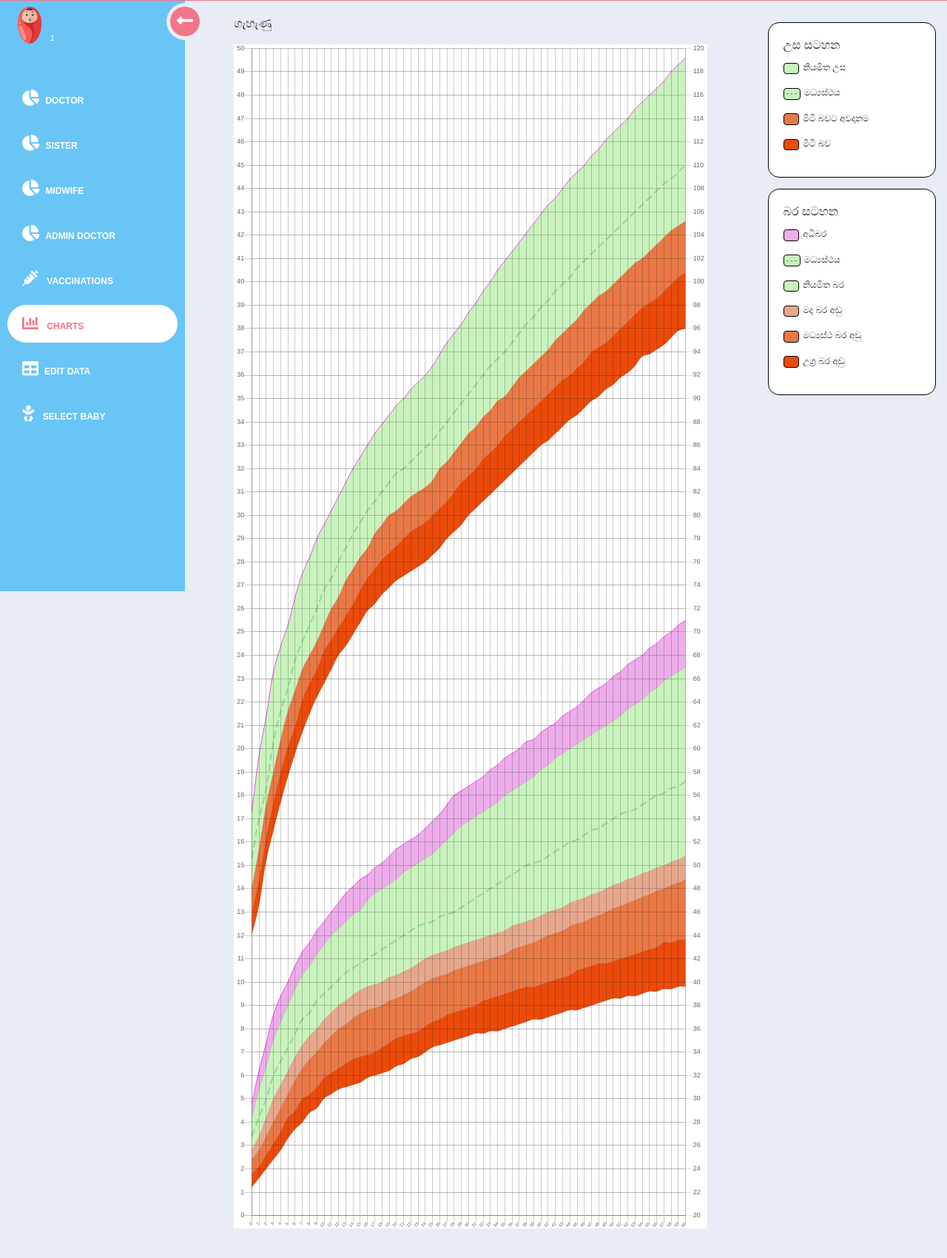
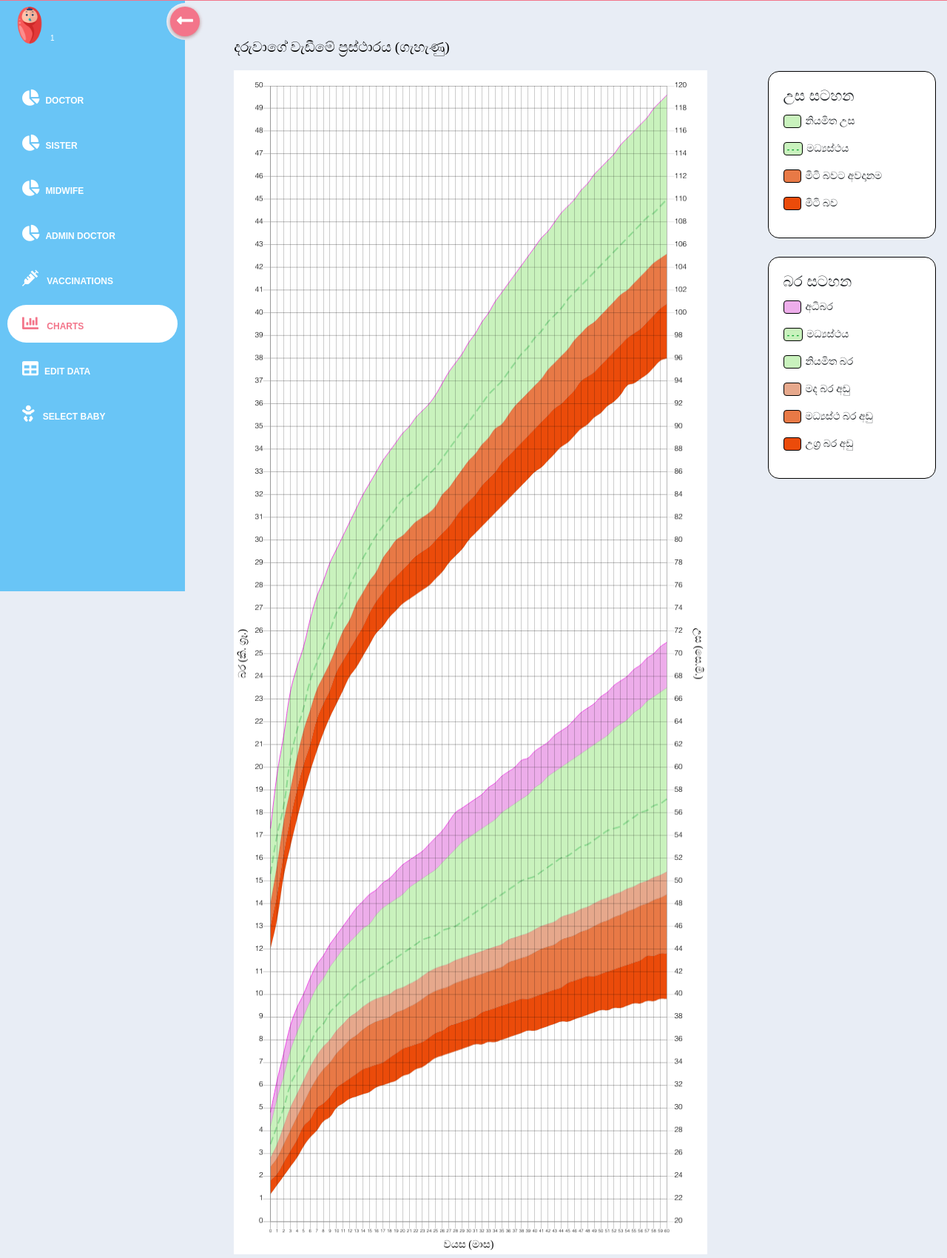
Before and after one commit to ashenud/ihms-pure, a PHP site: page /pages/baby/baby-charts.php in a window 1280 px wide. Shown: the part 58-1758 px from the top of the page at 74% size. Before the commit the page ends 1718 px from the top, so only its background shows below. Run offline with PHP 8.4, Linux system fonts and the light colour scheme; the visitor is signed in with stand-in values (Sample User, id 1); data that the repository does not hold is empty; some web fonts are replaced.

Commit message:
chart styled day 1

```diff
--- a/assets/css/dashboard-style.css
+++ b/assets/css/dashboard-style.css
@@ -251,6 +251,7 @@ body {
     border-radius: 50%;
     height: 40px;
     background: #f3758a;
+    box-shadow: 0 2px 5px 0 rgba(0,0,0,.2),0 1px 6px -2px rgba(244,67,54,.6);
 }
 
 .arrow {
--- a/assets/css/english-fonts.css
+++ b/assets/css/english-fonts.css
@@ -2,3 +2,7 @@
   font-family: Poppins;
   src: url(../fonts/english-fonts/Poppins-Regular.ttf);
 }
+@font-face {
+  font-family: Helvetica;
+  src: url(../fonts/english-fonts/Helvetica-Neue.otf);
+}
--- a/pages/baby/baby-charts.php
+++ b/pages/baby/baby-charts.php
@@ -52,6 +52,7 @@
     <link rel="stylesheet" href="../../assets/css/fontawesome/css/all.css">
     <link rel="stylesheet" href="../../assets/css/unicode-fonts.css">
     <link rel="stylesheet" href="../../assets/css/material-design-iconic-font.min.css">
+    <link rel="stylesheet" href="../../assets/css/english-fonts.css">
 
     <!--css files-->
     <link rel="stylesheet" href="../../assets/css/bootstrap.min.css">
@@ -277,7 +278,7 @@
 
                 <div class="container">
                     <div class="row">
-                        <div class="col-md-9">
+                        <div class="col-xl-9">
                             <div class="chart-area">
 
                                 <?php
@@ -289,15 +290,15 @@
 
                                     if($gender=='M') {
                                 ?>
-                                <div class="word"><p>පිරිමි</p></div>
-                                <canvas id="lineChartM" class="line-chart" style="background-color: #fff;"></canvas>
+                                <div class="word"><p>දරුවාගේ වැඩීමේ ප්‍රස්ථාරය (පිරිමි)</p></div>
+                                <canvas id="lineChartM" class="line-chart"></canvas>
 
                                 <?php
                                     }
                                     else {
                                 ?>
-                                <div class="word"><p>ගැහැණු</p></div>
-                                <canvas id="lineChartF" class="line-chart" style="background-color: #fff;"></canvas>
+                                <div class="word"><p>දරුවාගේ වැඩීමේ ප්‍රස්ථාරය (ගැහැණු)</p></div>
+                                <canvas id="lineChartF" class="line-chart"></canvas>
 
                                 <?php
                                     }
@@ -305,19 +306,25 @@
 
                             </div>
                         </div>
-                        <div class="col-md-3 data-range">
+
+                        <div class="col-xl-3 data-range">
+                            <div class="container-fluid data-area">
+                                <div class="row">
+                                    <div class="col-xl-12 col-md-6 data-range">
                                     <div class="card">
                                         <div class="card-body">
-                                    <h6 class="card-title">උස සටහන</h6>
+                                            <h5 class="card-title">උස සටහන</h5>
                                             <p><span class="badge color-1">     </span>නියමිත උස</p>
                                             <p><span class="badge color-1"><i>- - -</i></span>මධ්‍යස්ථය</p>
                                             <p><span class="badge color-2">     </span>මිටි බවට අවදානම</p>
                                             <p><span class="badge color-3">     </span>මිටි බව</p>
                                         </div>
                                     </div>
+                                </div>
+                                    <div class="col-xl-12 col-md-6 data-range">
                                     <div class="card">
                                         <div class="card-body">
-                                    <h6 class="card-title">බර සටහන</h6>
+                                            <h5 class="card-title">බර සටහන</h5>
                                             <p><span class="badge color-5">     </span>අධිබර</p>
                                             <p><span class="badge color-1"><i>- - -</i></span>මධ්‍යස්ථය</p>
                                             <p><span class="badge color-1">     </span>නියමිත බර</p>
@@ -325,6 +332,9 @@
                                             <p><span class="badge color-2">     </span>මධ්‍යස්ථ බර අඩු</p>
                                             <p><span class="badge color-3">     </span>උග්‍ර බර අඩු</p>
 
+                                        </div>
+                                    </div>
+                                </div>
                                 </div>
                             </div>
                         </div>
@@ -345,8 +355,6 @@
     <script type="text/javascript" src="../../assets/js/core/jquery.min.js"></script>
     <script type="text/javascript" src="../../assets/js/core/popper.min.js"></script>
     <script type="text/javascript" src="../../assets/js/core/bootstrap.min.js"></script>
-
-    <script type="text/javascript" src="../../assets/js/script.js"> </script>
     <!--end core js files-->
 
 
@@ -387,16 +395,16 @@
 
     <!-- male chart -->
     <script>
-            const CHART = document.getElementById("lineChartM");
-            console.log(CHART);
-            let lineChart = new Chart(CHART, {
+
+            Chart.defaults.global.defaultFontFamily = 'Helvetica';
+            Chart.defaults.global.defaultFontFamily = 'abhaya';
+            var maleChart = {
                 type: ['line'],
-
                 data: {
                         labels: ['0', '1', '2', '3', '4', '5', '6', '7', '8', '9', '10', '11', '12', '13', '14', '15', '16', '17', '18', '19', '20', '21', '22', '23', '24', '25', '26', '27', '28', '29', '30', '31', '32', '33', '34', '35', '36', '37', '38', '39', '40', '41', '42', '43', '44', '45', '46', '47', '48', '49', '50', '51', '52', '53', '54', '55', '56', '57', '58', '59', '60',],
                         datasets: [
                                     {
-                                        label: ['# of Votes'],
+                                        label: [''],
                                         yAxisID: 'A',
                                         data: [1.6, 1.5, 1.7, 2.1, 2.7, 3.3, 3.9, 4.4, 4.8, 5.2, 5.5, 5.8, 6, 6.2, 6.3, 6.4, 6.5, 6.6, 6.7, 6.8, 6.85, 6.95, 7, 7.1, 7.2, 7.4, 7.55, 7.7, 7.8, 7.9, 7.95, 8, 8, 8, 8.05, 8.1, 8.15, 8.2, 8.3, 8.35, 8.4, 8.5, 8.55, 8.6, 8.7, 8.8, 8.9, 9, 9.1, 9.2, 9.3, 9.4, 9.5, 9.6, 9.7, 9.8, 9.9, 10, 10.1, 10.2, 10.2],
                                         fill: false,
@@ -525,10 +533,11 @@
                                         yAxisID: 'A',
                                         data: [<?php echo $weight; ?>],
                                         fill: false,
-                                        borderColor: ['rgba(0,0,0, 1)'],
+                                        backgroundColor: 'rgba(0, 16, 85, 1)',
+                                        borderColor: 'rgba(0, 16, 85, 1)',
                                         lineTension: 0,
                                         borderWidth: 2,
-                                        pointRadius: 4
+                                        pointRadius: 3,
 
                                     },
 
@@ -537,10 +546,11 @@
                                         yAxisID: 'B',
                                         data: [<?php echo $height; ?>],
                                         fill: false,
-                                        borderColor: ['rgba(0,0,0, 1)'],
+                                        backgroundColor: 'rgba(0, 16, 85, 1)',
+                                        borderColor: 'rgba(0, 16, 85, 1)',
                                         lineTension: 0,
                                         borderWidth: 2,
-                                        pointRadius: 4
+                                        pointRadius: 3,
                                     }
                                   ]
                        },
@@ -556,14 +566,22 @@
                                 type: 'linear',
                                 position: 'left',
                                 ticks: {
-                                    fontSize: 9,
+                                    fontSize: 10,
                                     beginAtZero: true,
-                                    stepSize: 1
+                                    stepSize: 1,
+                                    fontFamily: 'Helvetica',
+                                    fontColor: '#000',
                                 },
                                 gridLines: {
                                     lineWidth: 1,
                                     color: 'rgba(0, 0, 0, 0.2)',
                                     z: 1
+                                },
+                                scaleLabel: {
+                                    display: true,
+                                    labelString: "බර (කි. ග්‍රෑ.)",
+                                    fontColor: '#000',
+                                    fontSize: 14,
                                 }
                             },
 
@@ -572,11 +590,19 @@
                                 type: 'linear',
                                 position: 'right',
                                 ticks: {
-                                    fontSize: 9,
+                                    fontSize: 10,
                                     beginAtZero: true,
                                     min: 20,
                                     max: 120,
-                                    stepSize: 2
+                                    stepSize: 2,
+                                    fontFamily: 'Helvetica',
+                                    fontColor: '#000'
+                                },
+                                scaleLabel: {
+                                    display: true,
+                                    labelString: "උස (සෙ.මි.)",
+                                    fontColor: '#000',
+                                    fontSize: 14,
                                 }
                             }
 
@@ -585,18 +611,32 @@
                             {
                                 ticks: {
                                     fontSize: 6,
-                                    stepSize: 1
+                                    stepSize: 1,
+                                    fontFamily: 'Helvetica',
+                                    fontColor: '#000',
+                                    maxRotation: 0,
                                 },
                                 gridLines: {
                                     lineWidth: 1,
                                     color: 'rgba(0, 0, 0, 0.2)',
                                     z: 1
+                                },
+                                scaleLabel: {
+                                    display: true,
+                                    labelString: "වයස (මාස)",
+                                    fontColor: '#000',
+                                    fontSize: 14,
                                 }
                             }]
                     },
+                    tooltips: false,
                     responsive: true
                 }
-            });
+            }
+
+            var ctxMaleChart = document.getElementById('lineChartM').getContext('2d');
+            new Chart(ctxMaleChart, maleChart);
+
     </script>
     <!-- end of male chart -->
 
@@ -606,16 +646,16 @@
     ?>
     <!-- female chart -->
     <script>
-            const CHART = document.getElementById("lineChartF");
-            console.log(CHART);
-            let lineChart = new Chart(CHART, {
+
+            Chart.defaults.global.defaultFontFamily = 'Helvetica';
+            Chart.defaults.global.defaultFontFamily = 'abhaya';
+            var femaleChart = {
                 type: ['line'],
-
                 data: {
                         labels: ['0', '1', '2', '3', '4', '5', '6', '7', '8', '9', '10', '11', '12', '13', '14', '15', '16', '17', '18', '19', '20', '21', '22', '23', '24', '25', '26', '27', '28', '29', '30', '31', '32', '33', '34', '35', '36', '37', '38', '39', '40', '41', '42', '43', '44', '45', '46', '47', '48', '49', '50', '51', '52', '53', '54', '55', '56', '57', '58', '59', '60',],
                         datasets: [
                                     {
-                                        label: ['# of Votes'],
+                                        label: [''],
                                         yAxisID: 'A',
                                         data: [1.2, 1.6, 2, 2.4, 2.8, 3.3, 3.7, 4, 4.4, 4.6, 5, 5.2, 5.4, 5.5, 5.6, 5.7, 5.9, 6, 6.1, 6.2, 6.4, 6.5, 6.7, 6.8, 7, 7.2, 7.3, 7.4, 7.5, 7.6, 7.7, 7.8, 7.8, 7.9, 7.9, 8, 8.1, 8.2, 8.3, 8.4, 8.4, 8.5, 8.6, 8.7, 8.8, 8.8, 8.9, 9, 9.1, 9.2, 9.3, 9.3, 9.4, 9.4, 9.5, 9.6, 9.6, 9.7, 9.7, 9.8, 9.8],
                                         fill: false,
@@ -665,7 +705,7 @@
                                     },
 
                                     {
-                                        label: ['# of Votes'],
+                                        label: [''],
                                         yAxisID: 'A',
                                         data: [3.4, 4.2, 5, 6, 6.6, 7.2, 7.8, 8.4, 8.7, 9.2, 9.5, 9.8, 10.1, 10.4, 10.6, 10.8, 11, 11.2, 11.4, 11.6, 11.8, 12, 12.2, 12.4, 12.5, 12.6, 12.8, 12.9, 13, 13.2, 13.4, 13.6, 13.8, 14, 14.2, 14.4, 14.6, 14.8, 15, 15.1, 15.2, 15.4, 15.6, 15.8, 16, 16.1, 16.3, 16.5, 16.6, 16.8, 17, 17.2, 17.3, 17.4, 17.6, 17.8, 18, 18.1, 18.3, 18.4, 18.6],
                                         fill: false,
@@ -744,10 +784,11 @@
                                         yAxisID: 'A',
                                         data: [<?php echo $weight; ?>],
                                         fill: false,
-                                        borderColor: ['rgba(0,0,0, 1)'],
+                                        backgroundColor: 'rgba(0, 16, 85, 1)',
+                                        borderColor: 'rgba(0, 16, 85, 1)',
                                         lineTension: 0,
                                         borderWidth: 2,
-                                        pointRadius: 4
+                                        pointRadius: 3,
 
                                     },
 
@@ -756,10 +797,11 @@
                                         yAxisID: 'B',
                                         data: [<?php echo $height; ?>],
                                         fill: false,
-                                        borderColor: ['rgba(0,0,0, 1)'],
+                                        backgroundColor: 'rgba(0, 16, 85, 1)',
+                                        borderColor: 'rgba(0, 16, 85, 1)',
                                         lineTension: 0,
                                         borderWidth: 2,
-                                        pointRadius: 4
+                                        pointRadius: 3,
                                     }
                                   ]
                        },
@@ -775,14 +817,22 @@
                                 type: 'linear',
                                 position: 'left',
                                 ticks: {
-                                    fontSize: 9,
+                                    fontSize: 10,
                                     beginAtZero: true,
-                                    stepSize: 1
+                                    stepSize: 1,
+                                    fontFamily: 'Helvetica',
+                                    fontColor: '#000',
                                 },
                                 gridLines: {
                                     lineWidth: 1,
                                     color: 'rgba(0, 0, 0, 0.2)',
                                     z: 1
+                                },
+                                scaleLabel: {
+                                    display: true,
+                                    labelString: "බර (කි. ග්‍රෑ.)",
+                                    fontColor: '#000',
+                                    fontSize: 14,
                                 }
                             },
 
@@ -791,11 +841,19 @@
                                 type: 'linear',
                                 position: 'right',
                                 ticks: {
-                                    fontSize: 9,
+                                    fontSize: 10,
                                     beginAtZero: true,
                                     min: 20,
                                     max: 120,
-                                    stepSize: 2
+                                    stepSize: 2,
+                                    fontFamily: 'Helvetica',
+                                    fontColor: '#000',
+                                },
+                                scaleLabel: {
+                                    display: true,
+                                    labelString: "උස (සෙ.මි.)",
+                                    fontColor: '#000',
+                                    fontSize: 14,
                                 }
                             }
 
@@ -804,18 +862,31 @@
                             {
                                 ticks: {
                                     fontSize: 6,
-                                    stepSize: 1
+                                    stepSize: 1,
+                                    fontFamily: 'Helvetica',
+                                    fontColor: '#000',
+                                    maxRotation: 0,
                                 },
                                 gridLines: {
                                     lineWidth: 1,
                                     color: 'rgba(0, 0, 0, 0.2)',
                                     z: 1
+                                },
+                                scaleLabel: {
+                                    display: true,
+                                    labelString: "වයස (මාස)",
+                                    fontColor: '#000',
+                                    fontSize: 14,
                                 }
                             }]
                     },
+                    tooltips: false,
                     responsive: true
                 }
-            });
+            }
+
+            var ctxFemaleChart = document.getElementById('lineChartF').getContext('2d');
+            new Chart(ctxFemaleChart, femaleChart);
     </script>
     <!-- end of female chart -->
 
--- a/pages/baby/css/baby-charts-style.css
+++ b/pages/baby/css/baby-charts-style.css
@@ -4,7 +4,6 @@ body {
 }
 
 .chart-area {
-    font-family: 'abhaya', serif;
     position: relative;
     margin: auto;
     margin-bottom: 50px;
@@ -12,42 +11,68 @@ body {
     width: 50vw;
 }
 
-.data-range .card {
+.chart-area .word p {
+    font-family: 'abhaya', serif;
+    font-size: 1.2rem;
+    font-weight: 300;
+    color: #000;
+    margin-top: 30px;
+}
+
+.chart-area canvas {
+    background-color: #fff;
+    padding-top: 15px;
+    margin-bottom: 50px;
+}
+
+.data-range .data-area {
+    padding-right: 0;
+    padding-left: 0;
+    margin-top: 66px;
+}
+
+.data-range .data-area .card {
     margin-top: 10px;
     margin-bottom: 15px;
     border: 1px solid #000;
     border-radius: 15px;
 }
 
-.data-range .card p {
-    font-size: 12px;
+.data-range .data-area .card h6 {
+    font-family: 'abhaya', serif;
+    font-weight: 300;
 }
 
-.data-range .card p span {
+.data-range .data-area .card p {
+    font-family: 'abhaya', serif;
+    font-size: 14px;
+}
+
+.data-range .data-area .card p span {
     margin-right: 5px;
     border: 1px solid #000;
 }
 
-.data-range .card p i {
+.data-range .data-area .card p i {
     color: rgba(7,163,48, 1);
 }
 
-.data-range .card p .color-1 {
+.data-range .data-area .card p .color-1 {
     background-color: rgba(201,242,189, 1);
 }
 
-.data-range .card p .color-2 {
+.data-range .data-area .card p .color-2 {
     background-color: rgba(232,121,70, 1);
 }
 
-.data-range .card p .color-3 {
+.data-range .data-area .card p .color-3 {
     background-color: rgba(235,75,10, 1);
 }
 
-.data-range .card p .color-4 {
+.data-range .data-area .card p .color-4 {
     background-color: rgba(230,168,140, 1);
 }
 
-.data-range .card p .color-5 {
+.data-range .data-area .card p .color-5 {
     background-color: rgba(237,173,234, 1);
 }
```
Also changed, not shown: assets/fonts/english-fonts/Helvetica-Neue.otf (added). Lines whose indentation alone changed are shown as unchanged.
